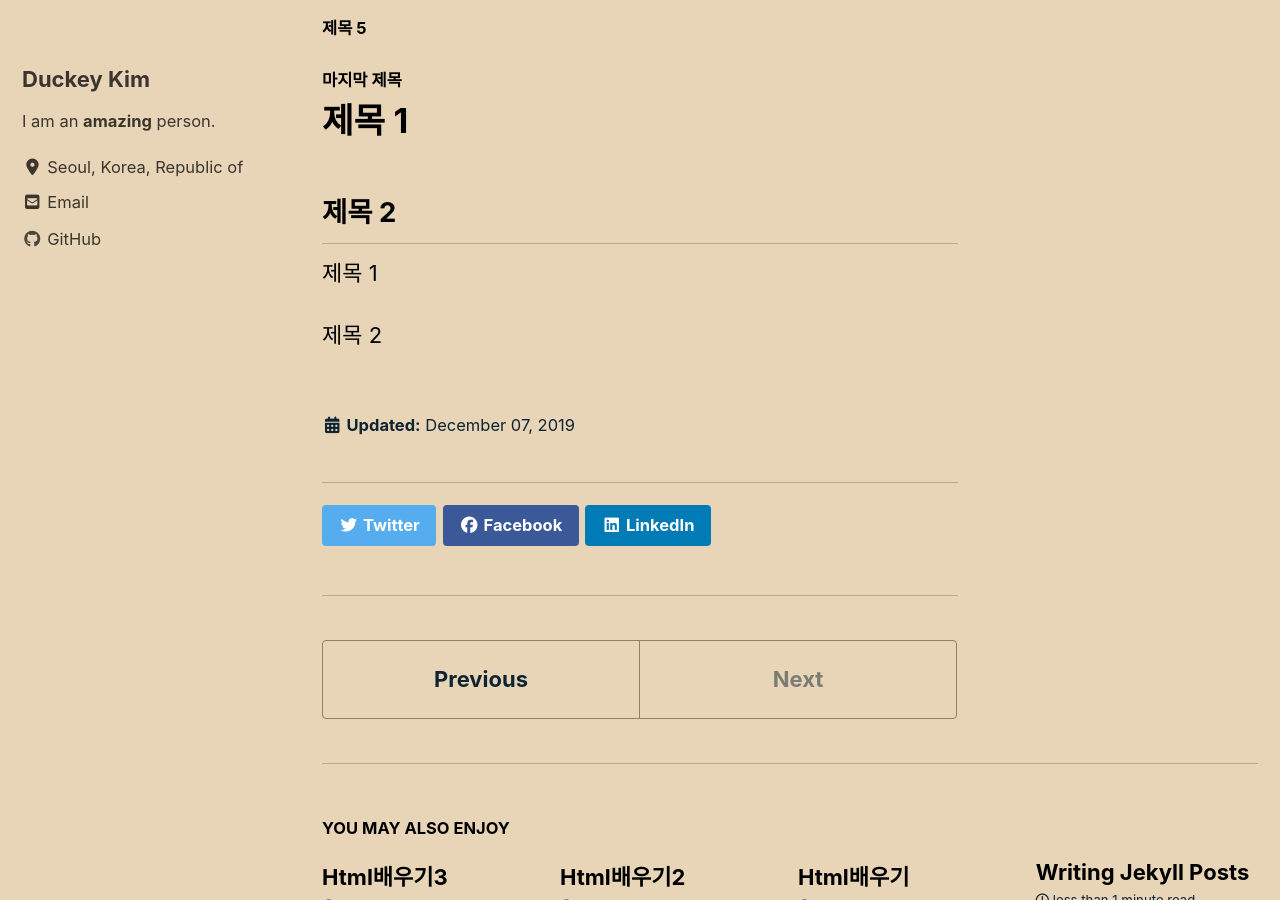
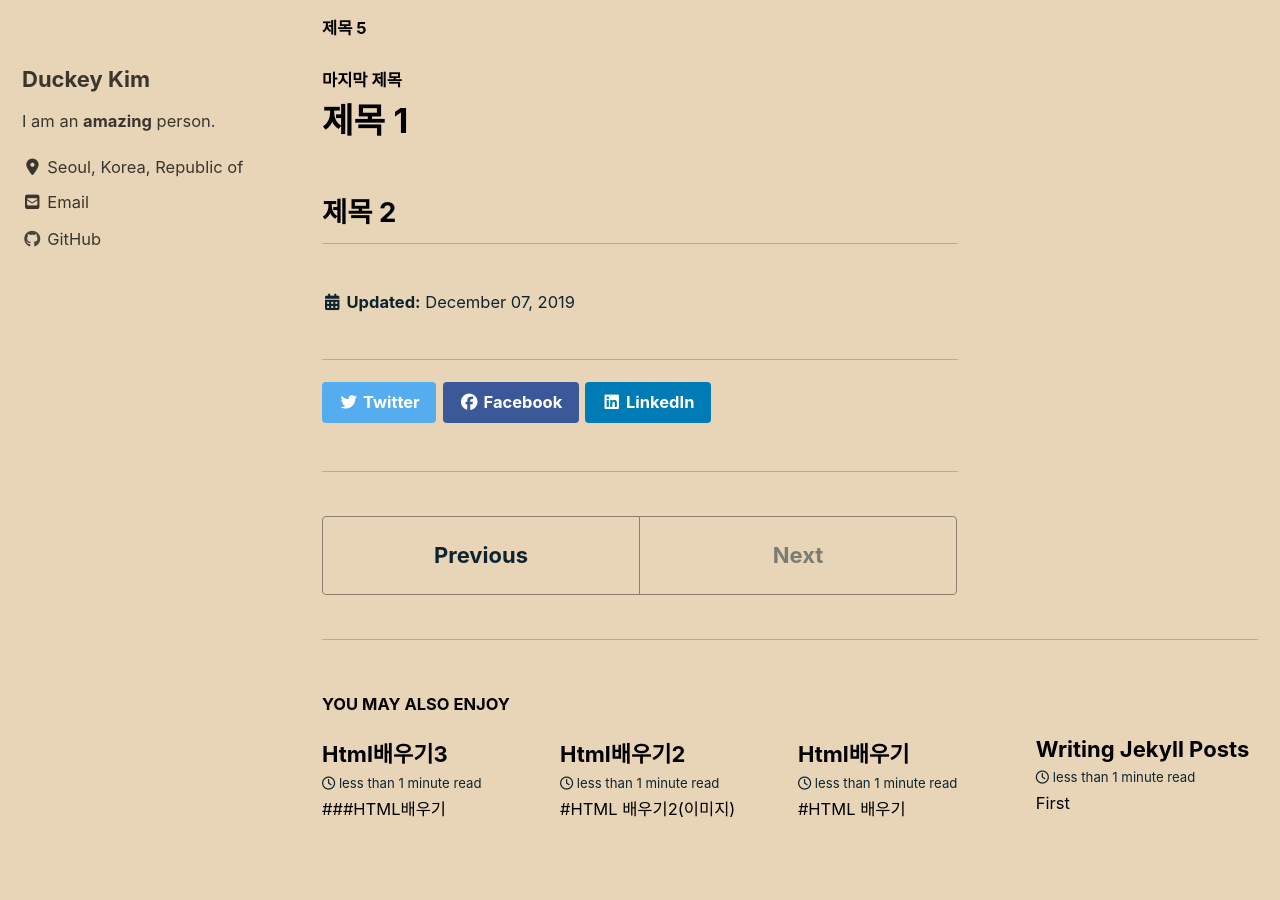
Before and after one commit to duckey-kim/duckey-kim.github.io, a Jekyll site: the page built from _posts/2019-12-07-MarkDown연습.md, in a window 1280 px wide and 900 px high, scrolled down 1210 px. Built offline with Jekyll 4.4.1, drawn with Linux system fonts in a browser that asks for light colours; cached includes are drawn as plain includes; nearby versions of some CDN libraries.

Commit message:
Update 2019-12-07-MarkDown연습.md

```diff
--- a/_posts/2019-12-07-MarkDown연습.md
+++ b/_posts/2019-12-07-MarkDown연습.md
@@ -34,7 +34,3 @@
 
 제목 2
 ------
-
-제목 1
-
-제목 2
```
